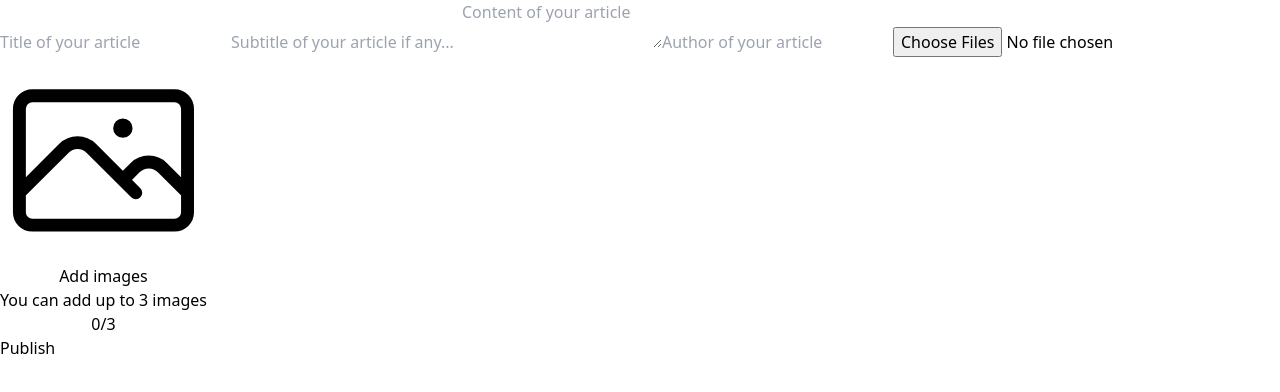
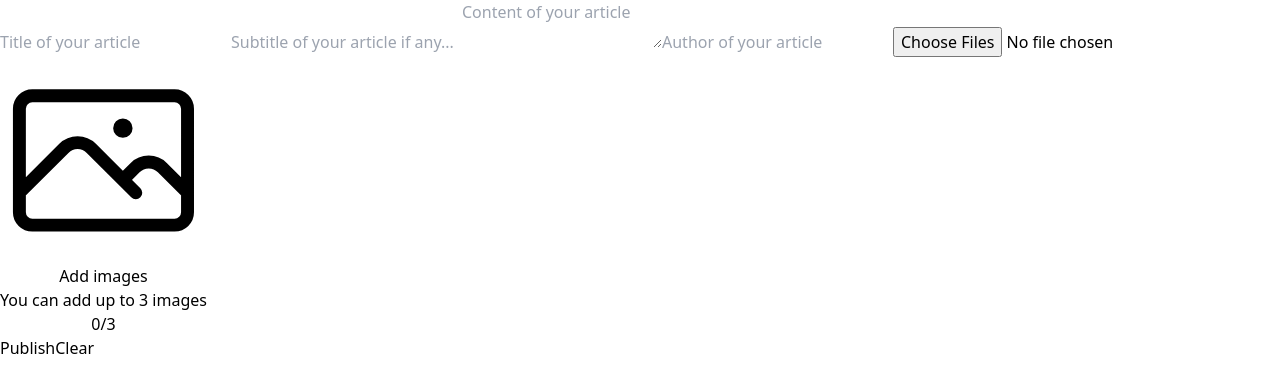
Before and after one commit to kedar-devs/pretext_demo, a React (Vite) app: page /editor in a window 1280 px wide. Shown: the top 392 px of the page. Built offline with nearby package versions, Linux system fonts and the light colour scheme.

Commit message:
Enhance EditorForm functionality: added reset capability to clear form fields and image states, and adjusted CSS class for image container layout.

```diff
--- a/src/component/editor/components/form.tsx
+++ b/src/component/editor/components/form.tsx
@@ -13,7 +13,7 @@ function EditorForm() {
     const { addImageDetail } = useImageStore();
     const navigate = useNavigate();
 
-    const { register, handleSubmit, formState: { errors } } = useForm<z.infer<typeof articleSchema>>({
+    const { register, handleSubmit, formState: { errors }, reset } = useForm<z.infer<typeof articleSchema>>({
         resolver: zodResolver(articleSchema),
         defaultValues: {
             title: "",
@@ -94,7 +94,7 @@ function EditorForm() {
                     {imageUrls.map(({url,name}) => (
                         <div
                         key={url}
-                        className="absolute overflow-hidden rounded-md border-2 border-violet-400 bg-white shadow-md w-24 h-24"
+                        className="relative overflow-hidden rounded-md border-2 border-violet-400 bg-white shadow-md w-24 h-24"
                       >
                         <img
                           src={url}
@@ -122,8 +122,15 @@ function EditorForm() {
                         // </div>
                     ))}
                 </div>
+               <div className=" w-full flex justify-center items-center gap-x-4">
+                <button type="submit" className="w-36 h-12 bg-blue-800 text-white rounded-md capitalize">Publish</button>
+                <button type="button" className="w-36 h-12 bg-red-800 text-white rounded-md capitalize" onClick={() => {
+                    setImageUrls([]);
+                    setImageFiles([]);
+                    reset();
+                }}>Clear</button>
 
-                <button type="submit" className="w-36 h-12 bg-blue-800 text-white rounded-md capitalize">Publish</button>
+                </div>
             </div>
         </form>
         </div>
```
